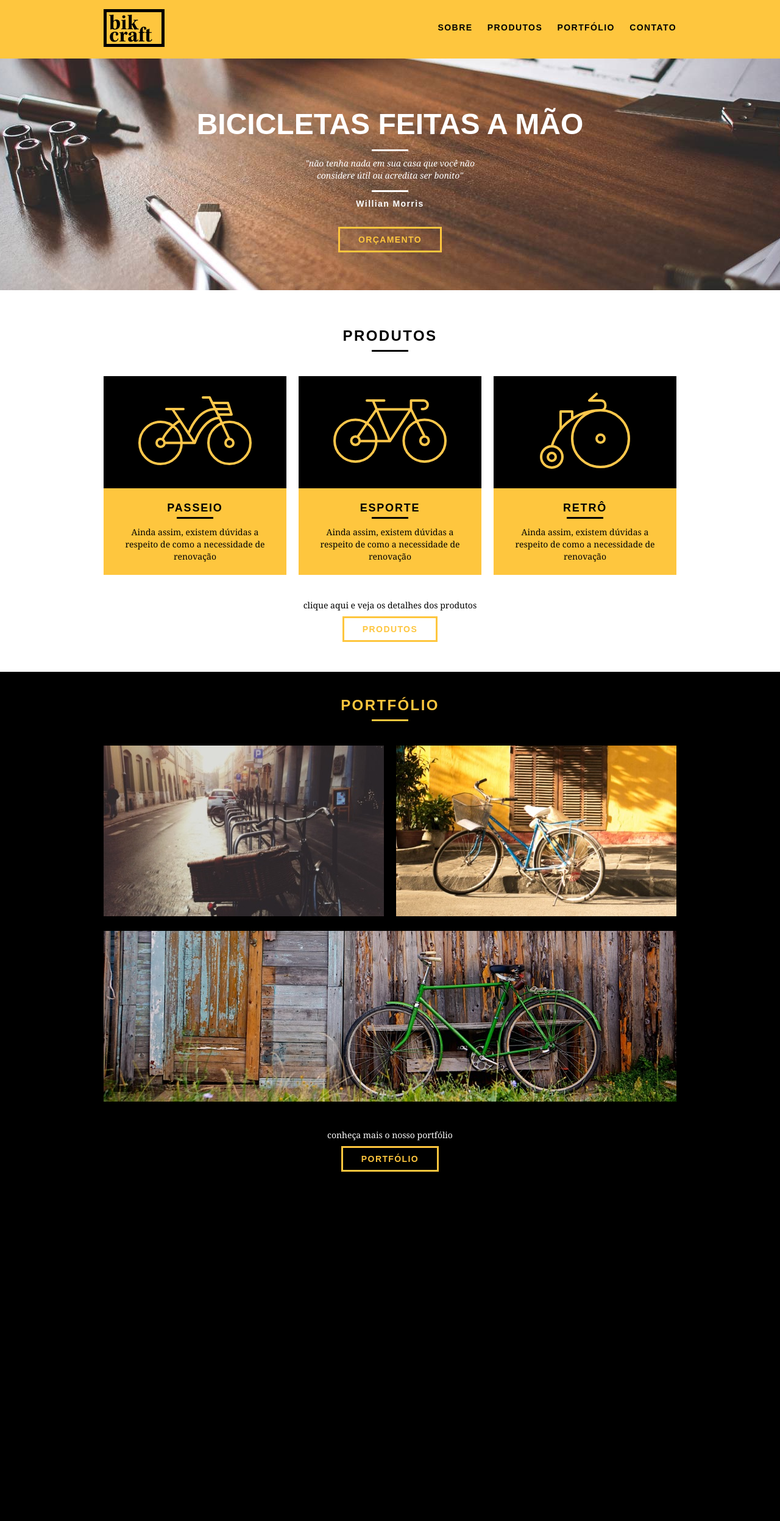
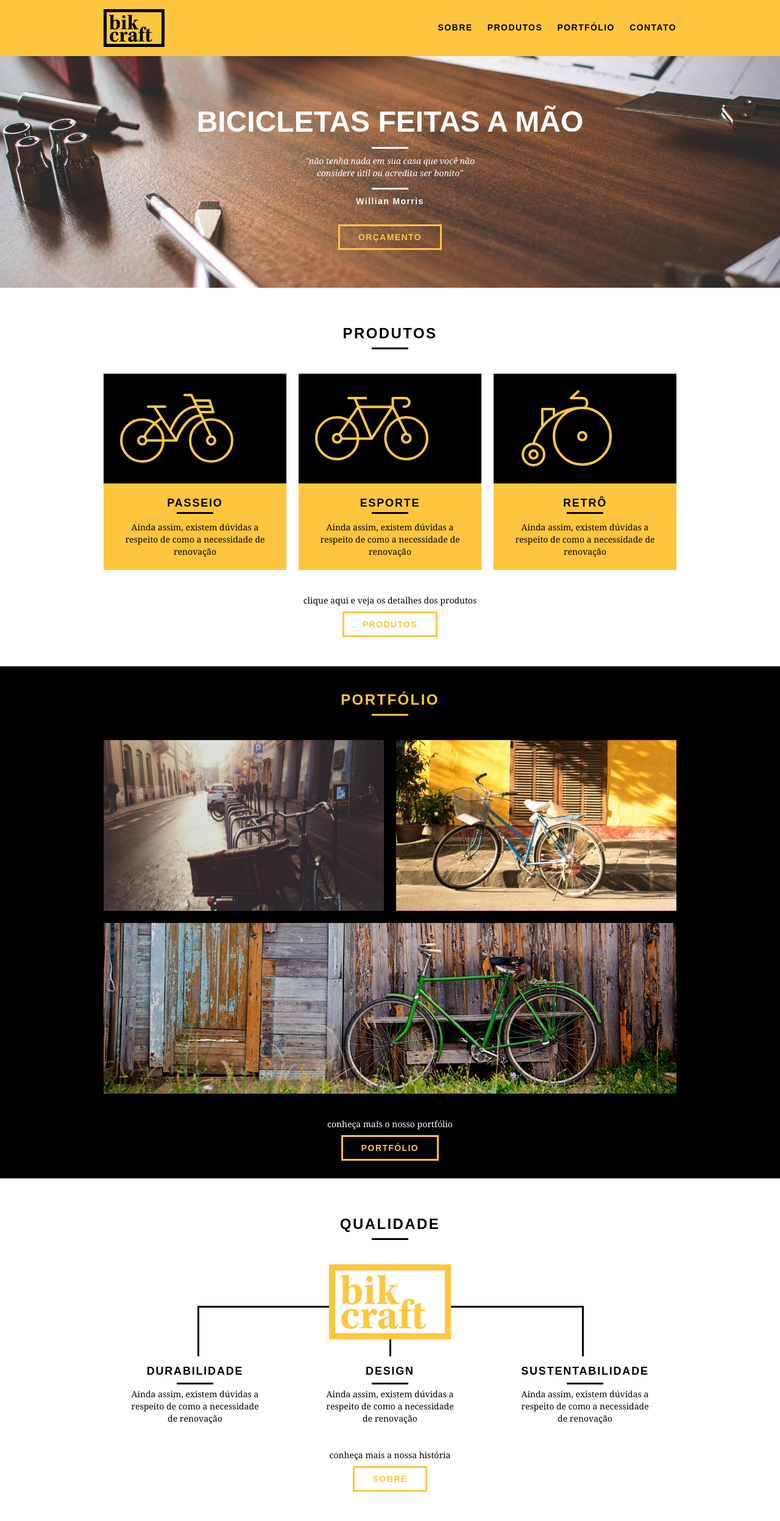
Before and after one commit to WebertiBarbosa/bikcraft, a PHP site: page / in a window 1280 px wide. Shown: the whole page at 61% size. Before the commit the page ends 1922 px from the top, so only its background shows below. Run offline with PHP 8.4, Linux system fonts and the light colour scheme.

Commit message:
add o elemento qualidade na home

```diff
--- a/web/css/style.css
+++ b/web/css/style.css
@@ -7,6 +7,10 @@ p {
   font-family: Georgia, 'Times New Roman', serif;
   font-size: 14px;
   line-height: 20px;
+}
+
+img {
+  display: block;
 }
 
 .btn {
@@ -92,7 +96,7 @@ p {
   height: 380px;
   background: url("../img/bg.jpg") no-repeat center;
   background-size: cover;
-  margin-top: 96px;
+  margin-top: 92px;
   text-align: center;
   padding-top: 80px;
 }
@@ -200,3 +204,49 @@ p {
 .portfolio .call p {
   color: #FFF;
 }
+
+.qualidade {
+  padding: 60px 0;
+}
+
+.qualidade::after {
+  content: "";
+  width: 634px;
+  height: 83px;
+  display: block;
+  background: url("../img/linhas.svg") no-repeat center;
+  position: absolute;
+  top: 209px;
+  right: 162px;
+  z-index: -1;
+}
+
+.qualidade img {
+  margin: 0 auto;
+}
+
+.qualidade_lista {
+  padding-top: 20px;
+}
+
+.qualidade_lista li {
+  text-align: center;
+  padding: 0 40px;
+}
+.qualidade_lista li h3 {
+  font-weight: bold;
+  font-size: 18px;
+  line-height: 25px;
+  text-transform: uppercase;
+  letter-spacing: .1em;
+  margin-top: 20px;
+}
+
+.qualidade_lista li h3::after {
+  content: "";
+  display: block;
+  width: 60px;
+  height: 3px;
+  background: #000;
+  margin: 6px auto;
+}
--- a/web/index.html
+++ b/web/index.html
@@ -93,6 +93,30 @@
 		</div>
 	</section>
 
+	<section class="qualidade container">
+		<h2 class="subtitulo">Qualidade</h2>
+		<img src="img/bikcraft-qualidade.svg" alt="Bikcraft">
+		<ul class="qualidade_lista">
+			<li class="grid-1-3">
+				<h3>Durabilidade</h3>
+				<p>Ainda assim, existem dúvidas a respeito de como a necessidade de renovação</p>
+			</li>
+			<li class="grid-1-3">
+				<h3>Design</h3>
+				<p>Ainda assim, existem dúvidas a respeito de como a necessidade de renovação</p>
+			</li>
+			<li class="grid-1-3">
+				<h3>Sustentabilidade</h3>
+				<p>Ainda assim, existem dúvidas a respeito de como a necessidade de renovação</p>
+			</li>
+		</ul>
+		<div class="call">
+			<p>conheça mais a nossa história</p>
+			<a href="sobre.html" class="btn btn-preto">Sobre</a>
+		</div>
+
+	</section>
+
 </body>
 
 </html>
```
